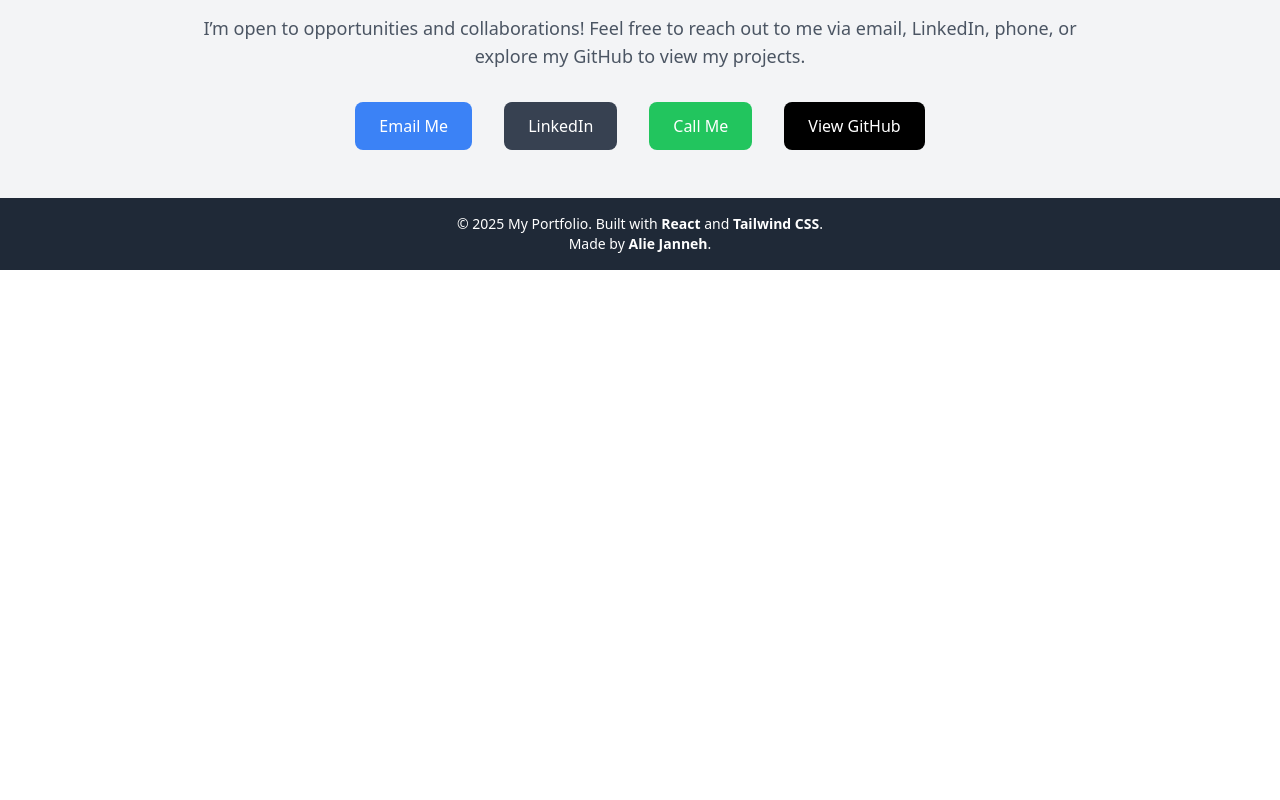
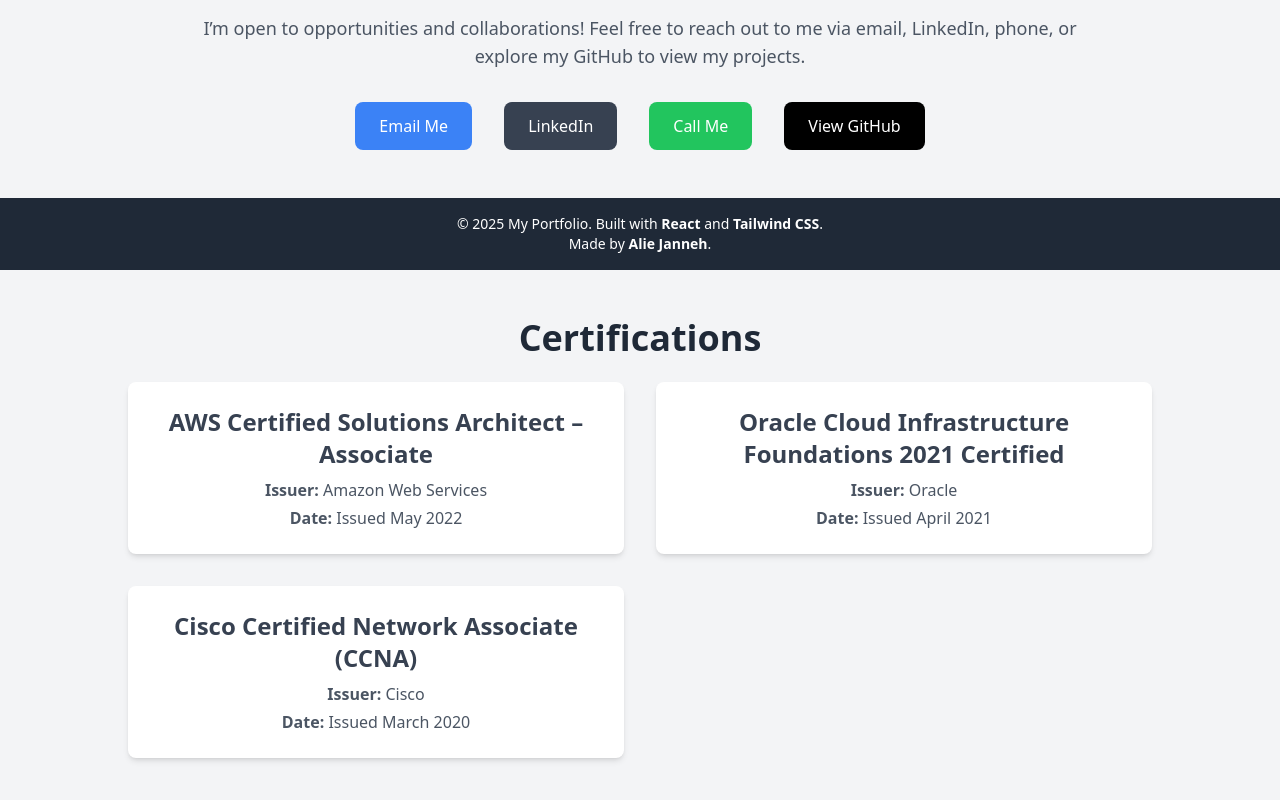
Before and after one commit to janneh2000/my-portfolio, a React (Create React App) app: page / in a window 1280 px wide. Shown: the part 1223-2023 px from the top of the page. Before the commit the page ends 1493 px from the top, so only its background shows below. Built offline with nearby package versions, Linux system fonts and the light colour scheme.

Commit message:
Add Certifications section to portfolio

```diff
--- a/src/App.js
+++ b/src/App.js
@@ -4,6 +4,7 @@
 import Projects from './components/Projects';
 import Contact from './components/Contact';
 import Footer from './components/Footer';
+import Certifications from './components/Certifications';
 function App() {
   return (
     <div className="pt-16">
@@ -12,6 +13,7 @@
       <Projects />
       <Contact />
       <Footer />
+      <Certifications />
     </div>
   );
 }
--- /dev/null
+++ b/src/components/Certifications.js
@@ -0,0 +1,49 @@
+import React from 'react';
+
+function Certifications() {
+  const certifications = [
+    {
+      title: "AWS Certified Solutions Architect – Associate",
+      issuer: "Amazon Web Services",
+      date: "Issued May 2022",
+    },
+    {
+      title: "Oracle Cloud Infrastructure Foundations 2021 Certified",
+      issuer: "Oracle",
+      date: "Issued April 2021",
+    },
+    {
+      title: "Cisco Certified Network Associate (CCNA)",
+      issuer: "Cisco",
+      date: "Issued March 2020",
+    },
+  ];
+
+  return (
+    <section id="certifications" className="bg-gray-100 py-12 px-6 md:px-12 text-center">
+      <div className="max-w-5xl mx-auto">
+        <h2 className="text-4xl font-bold text-gray-800 mb-6">Certifications</h2>
+        <div className="grid grid-cols-1 md:grid-cols-2 gap-8">
+          {certifications.map((cert, index) => (
+            <div
+              key={index}
+              className="bg-white rounded-lg shadow-md p-6 hover:shadow-lg transition-shadow duration-300"
+            >
+              <h3 className="text-2xl font-semibold text-gray-700 mb-2">
+                {cert.title}
+              </h3>
+              <p className="text-gray-600 mb-1">
+                <strong>Issuer:</strong> {cert.issuer}
+              </p>
+              <p className="text-gray-600">
+                <strong>Date:</strong> {cert.date}
+              </p>
+            </div>
+          ))}
+        </div>
+      </div>
+    </section>
+  );
+}
+
+export default Certifications;
```
